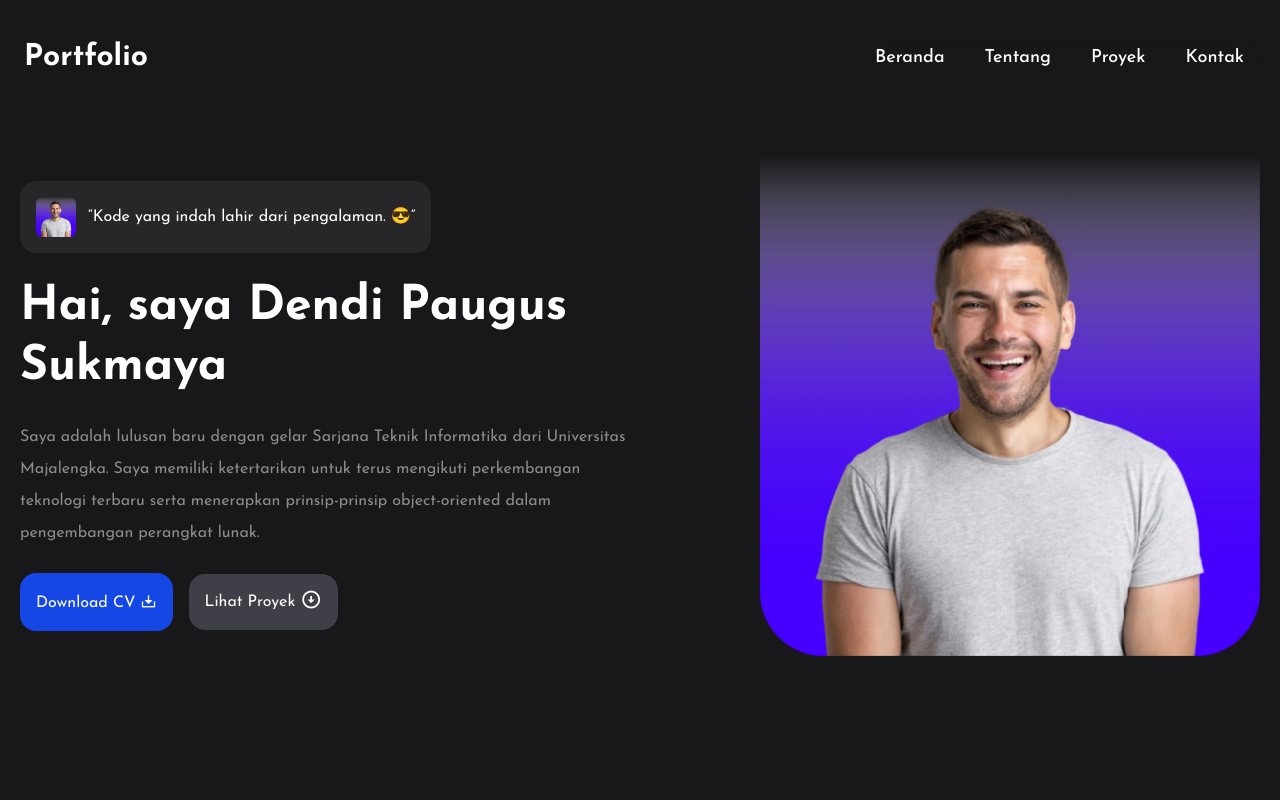
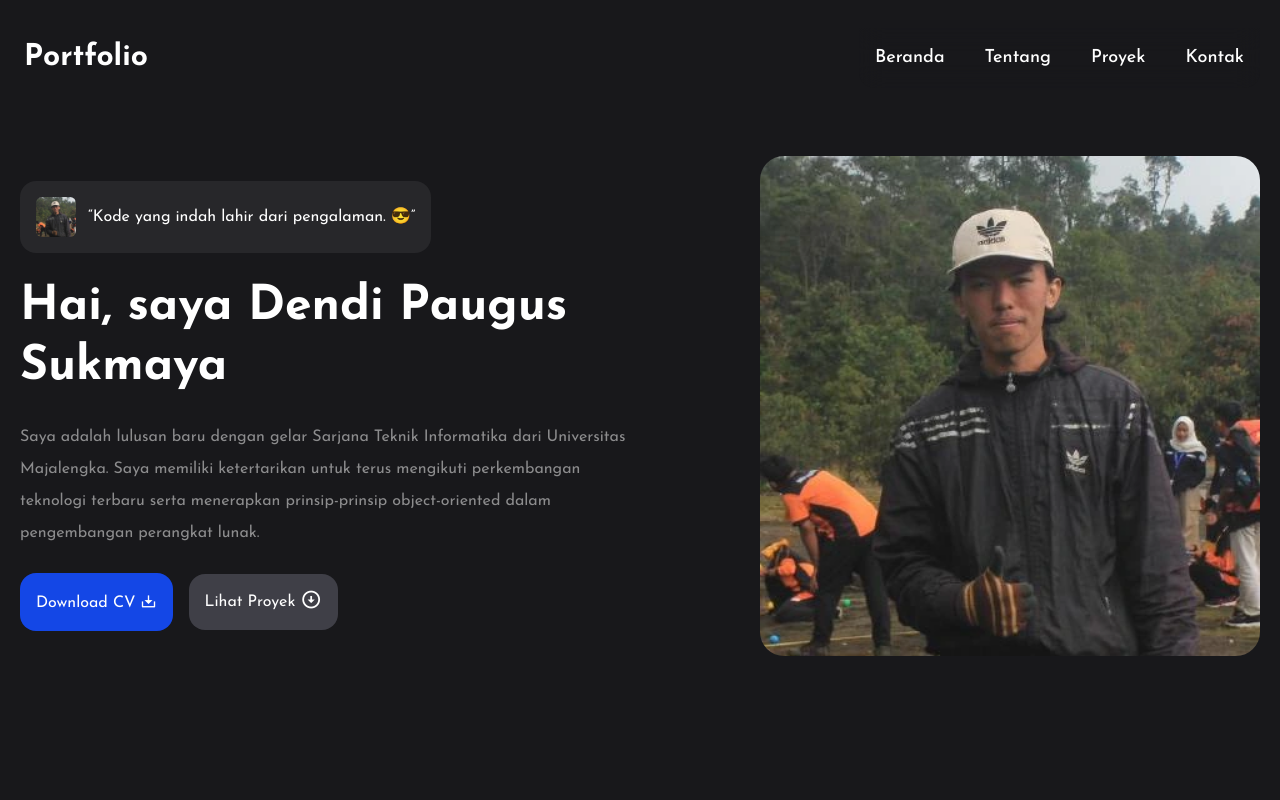
Before and after one commit to dendipauguss/dps-react-portfolio, a React (Vite) app: page / in a window 1280 px wide. Shown: the top 800 px of the page. Built offline with nearby package versions, Linux system fonts and the light colour scheme; a web font is replaced by a local one.

Commit message:
dev - add and deploy portfolio to gh-pages

```diff
--- a/src/App.jsx
+++ b/src/App.jsx
@@ -23,7 +23,7 @@ function App() {
             </a>
           </div>
         </div>
-        <img src={DataImage.HeroImage} alt="Hero Image" className="w-[500px] md:ml-auto animate__animated animate__fadeInUp animate__delay-3s" loading="lazy" />
+        <img src={DataImage.HeroImage} alt="Hero Image" className="w-[500px] md:ml-auto animate__animated animate__fadeInUp animate__delay-3s rounded-3xl" loading="lazy" />
       </div>
 
       {/* Tentang */}
--- a/src/data.js
+++ b/src/data.js
@@ -1,4 +1,4 @@
-import HeroImage from "/assets/hero-img.webp";
+import HeroImage from "/assets/dendi-img.webp";
 
 const Image = {
   HeroImage,
```
Also changed, not shown: public/assets/dendi-img.webp (added).
